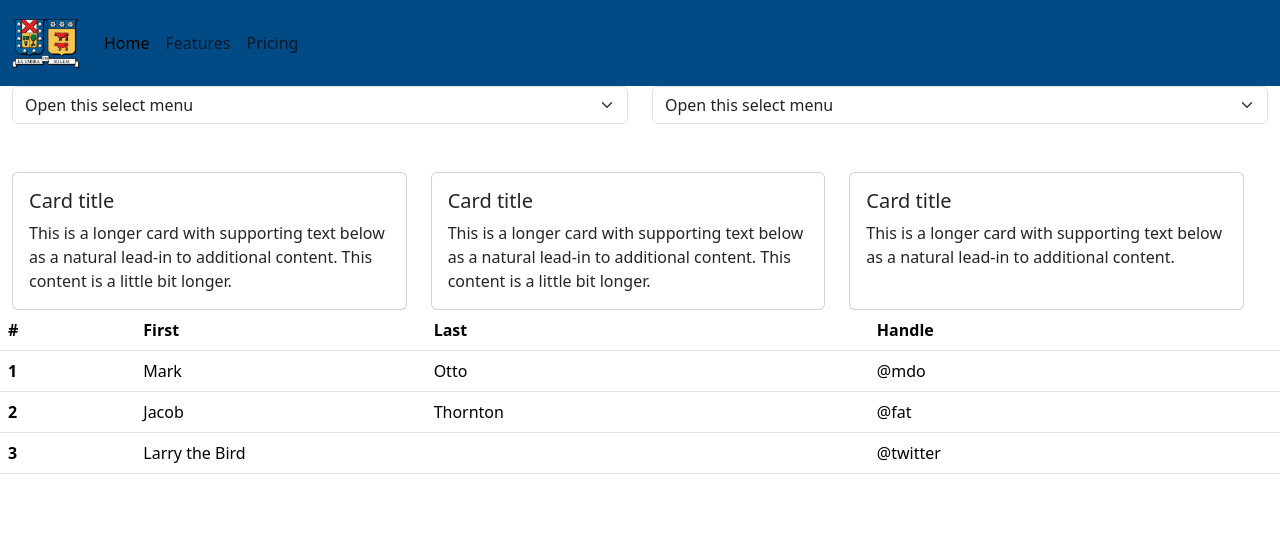
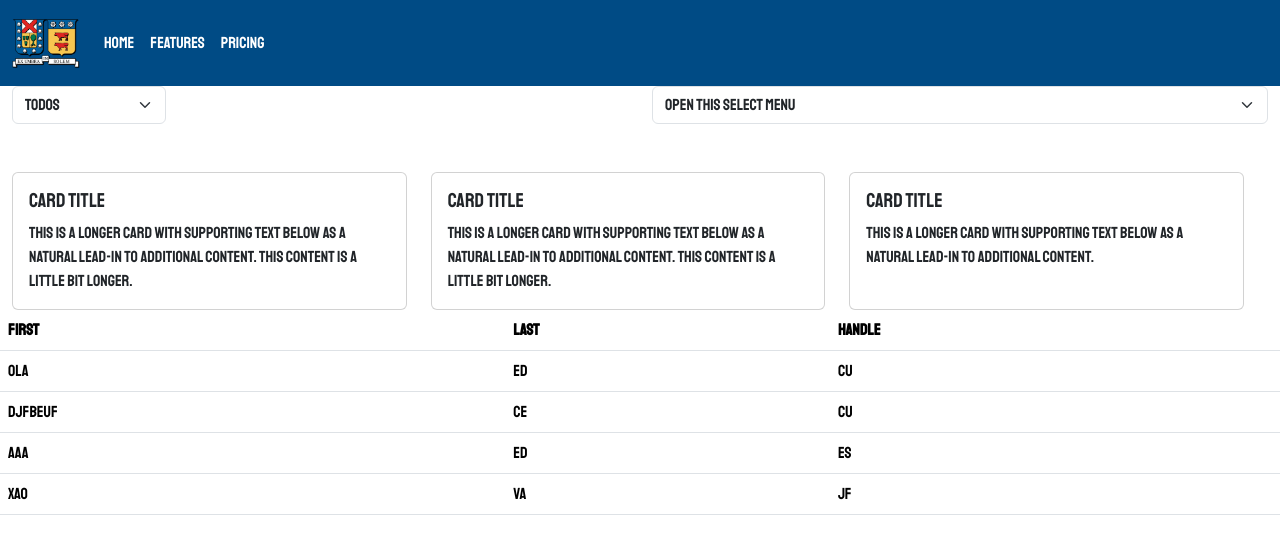
Before and after one commit to etha44a4n/CER3-GRUPO11, a Django app: page / in a window 1280 px wide. Shown: the top 554 px of the page. Run offline with Django 4.2, Linux system fonts and the light colour scheme; data comes from the database, SQL or seed files in the repository; both versions use the stored data as it was after the commit.

Commit message:
filtro segmento

```diff
--- a/CER3/core/static/core/css/styles.css
+++ b/CER3/core/static/core/css/styles.css
@@ -1,3 +1,10 @@
+body{
+    font-family: 'Montserrat', sans-serif;
+    font-family: 'Raleway', sans-serif;
+    font-family: 'Roboto Condensed', sans-serif;
+    font-family: 'Staatliches', sans-serif;
+}
+
 nav{
-    background-color: #004B85;
+    background: #004B85;
 }
--- a/CER3/core/templates/core/base.html
+++ b/CER3/core/templates/core/base.html
@@ -8,6 +8,10 @@
     <link rel="shortcut icon" href="{% static 'core/img/Logo_UTFSM.png' %}" />
     <link href="https://cdn.jsdelivr.net/npm/bootstrap@5.3.2/dist/css/bootstrap.min.css" rel="stylesheet" integrity="sha384-T3c6CoIi6uLrA9TneNEoa7RxnatzjcDSCmG1MXxSR1GAsXEV/Dwwykc2MPK8M2HN" crossorigin="anonymous">
     <link rel="stylesheet" href="{% static 'core/css/styles.css' %}">
+    <link rel="preconnect" href="https://fonts.googleapis.com">
+    <link rel="preconnect" href="https://fonts.googleapis.com">
+<link rel="preconnect" href="https://fonts.gstatic.com" crossorigin>
+<link href="https://fonts.googleapis.com/css2?family=Montserrat&family=Raleway:wght@200;300;400&family=Roboto+Condensed:wght@300&family=Staatliches&display=swap" rel="stylesheet">
   </head>
   <body>
     <div class="container-fluid">
--- a/CER3/core/templates/core/home.html
+++ b/CER3/core/templates/core/home.html
@@ -14,9 +14,9 @@
           </button>
           <div class="collapse navbar-collapse" id="navbarNavAltMarkup">
             <div class="navbar-nav">
-              <a class="nav-link active" aria-current="page" href="#">Home</a>
-              <a class="nav-link" href="#">Features</a>
-              <a class="nav-link" href="#">Pricing</a>
+              <a class="nav-link text-white" aria-current="page" href="#">Home</a>
+              <a class="nav-link text-white" href="#">Features</a>
+              <a class="nav-link text-white" href="#">Pricing</a>
             </div>
           </div>
         </div>
@@ -29,12 +29,26 @@
 
 <div class="row">
     <div class="col">
-      <select class="form-select" aria-label="Default select example">
-        <option selected>Open this select menu</option>
-        <option value="1">One</option>
-        <option value="2">Two</option>
-        <option value="3">Three</option>
-      </select>
+      <form method="GET" action="{% url 'home' %}">
+        <div class="col-md-3 col">
+          <select class="form-select" name="segmento" onchange="this.form.submit()">
+            <option value="Todos"
+                    {% if segmento_seleccionado == "Todos" %}
+                    selected
+                    {% endif %}>
+                  Todos
+            </option>
+            {% for segmento in segmentos %}
+              <option value="{{ segmento }}"
+                      {% if segmento_seleccionado == segmento %}
+                      selected
+                      {% endif %}>
+                    {{ segmento.1 }}
+              </option>
+            {% endfor %}
+          </select>
+        </div>
+      </form>
     </div>
     <div class="col">
       <select class="form-select" aria-label="Default select example">
@@ -54,30 +68,20 @@
   <table class="table">
     <thead>
       <tr>
-        <th scope="col">#</th>
+
         <th scope="col">First</th>
         <th scope="col">Last</th>
         <th scope="col">Handle</th>
       </tr>
     </thead>
     <tbody>
+      {% for evento in eventos %}
       <tr>
-        <th scope="row">1</th>
-        <td>Mark</td>
-        <td>Otto</td>
-        <td>@mdo</td>
+        <td>{{ evento.titulo }}</td>
+        <td>{{ evento.tipo }}</td>
+        <td>{{ evento.segmento }}</td>
       </tr>
-      <tr>
-        <th scope="row">2</th>
-        <td>Jacob</td>
-        <td>Thornton</td>
-        <td>@fat</td>
-      </tr>
-      <tr>
-        <th scope="row">3</th>
-        <td colspan="2">Larry the Bird</td>
-        <td>@twitter</td>
-      </tr>
+      {% endfor %}
     </tbody>
   </table>
 </div>
--- a/CER3/core/views.py
+++ b/CER3/core/views.py
@@ -1,8 +1,25 @@
 from django.shortcuts import render
+from .models import Evento
 
 def home(request):
     title = "Home"
+    segmentos = Evento.SEGMENTO_CHOICES
+    segmento_seleccionado = request.GET.get("segmento")
+    print(segmento_seleccionado)
+    if segmento_seleccionado == 'Todos' or segmento_seleccionado is None:
+        eventos = Evento.objects.all()
+    else:
+        for segmento in segmentos:
+            print(segmento)
+            if str(segmento) == str(segmento_seleccionado):
+                print("ola")
+                eventos = Evento.objects.filter(segmento=segmento[0])
+                print(eventos)
+                break
+
     data = {
         "title": title,
+        "eventos": eventos,
+        "segmentos" :segmentos,
     }
     return render(request, 'core/home.html', data)
```
Also changed, not shown: CER3/db.sqlite3.
